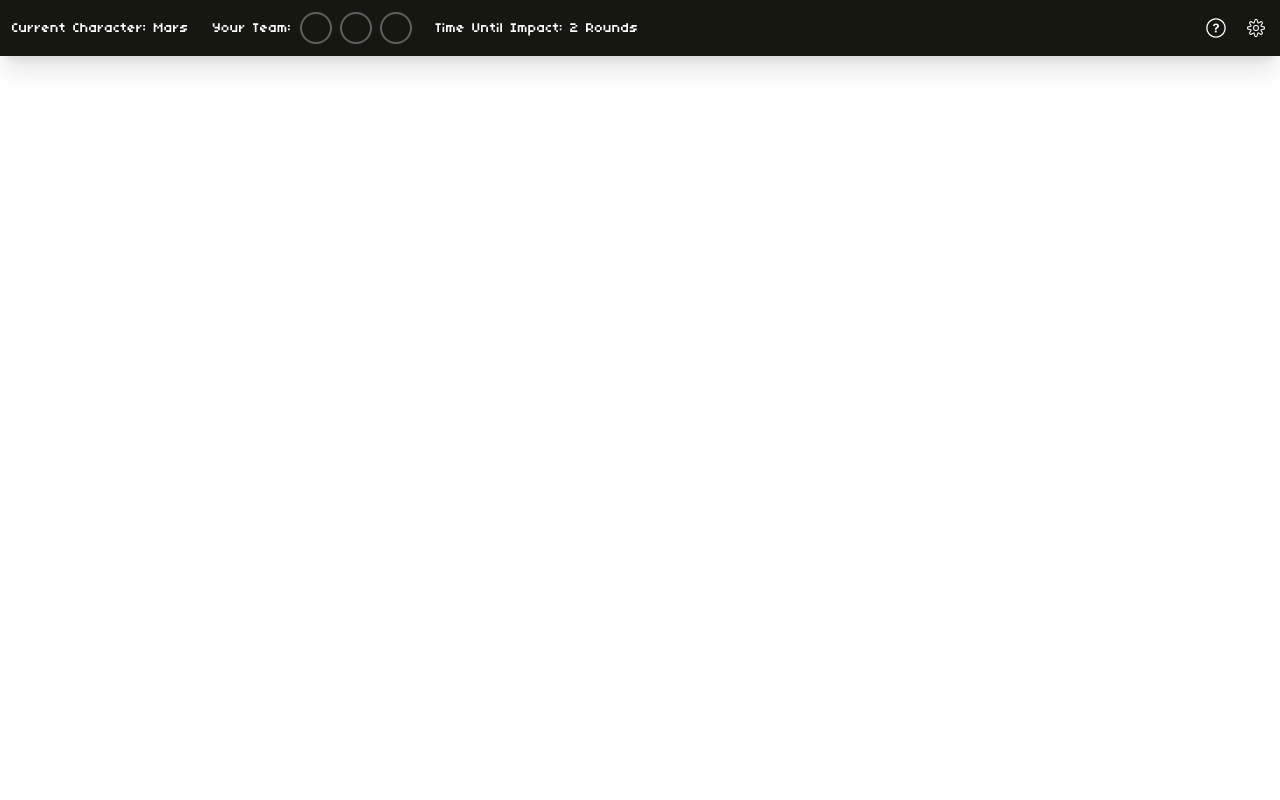
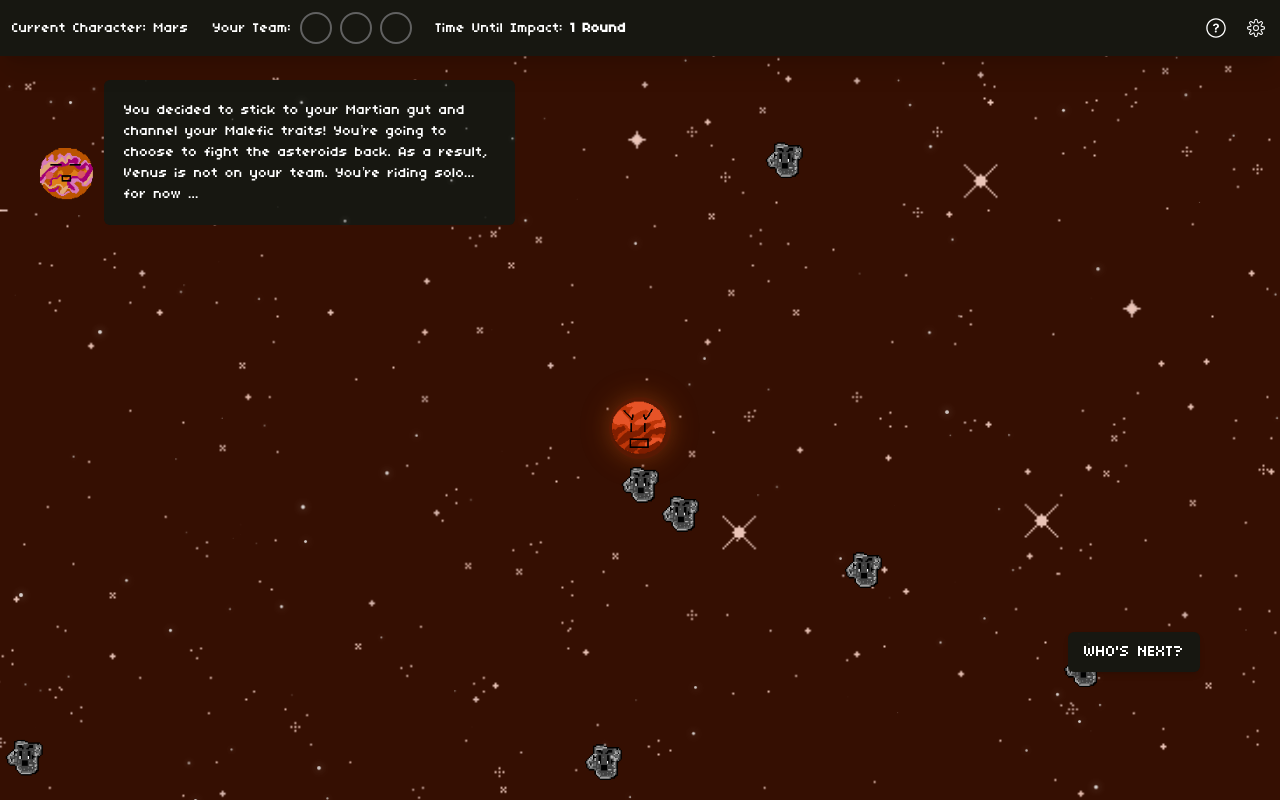
Before and after one commit to danyabaron/cosmic-crossroads, a React (Create React App) app: page /stick-mars-1 in a window 1280 px wide. Built offline with nearby package versions, Linux system fonts and the light colour scheme.

Commit message:
fixed status bar logic with round number

```diff
--- a/src/App.js
+++ b/src/App.js
@@ -16,6 +16,8 @@ import MarsVenusJupiterEnding from './Components/MarsPathComponents/MarsEndings/
 import ParticleBackground from './Components/ParticleBackground.js';
 import { gsap } from 'gsap';
 import { ScrollToPlugin } from 'gsap/ScrollToPlugin';
+import ChooseVenusDecision1 from './Components/MarsPathComponents/MarsPathComponents1/ChooseVenusDecision1.js';
+import StickMarsDecision1 from './Components/MarsPathComponents/MarsPathComponents1/StickMarsDecision1.js';
 
 // Register the plugin with GSAP
 gsap.registerPlugin(ScrollToPlugin);
@@ -26,17 +28,7 @@ function App() {
 
       // state for characters for status bar team
       const [characters, setCharacters] = useState([]);
-      const [roundsUntilImpact, setRoundsUntilImpact] = useState(2); // state for round numbers in status bar
 
-
-      // decreases the round number in status bar
-      const advanceRound = useCallback(() => {
-        setRoundsUntilImpact(prev => {
-          if (prev <= 0) return 0; // Never go below 0
-          console.log(`Decrementing rounds from ${prev} to ${prev - 1}`);
-          return prev - 1; // Only -1 allowed
-        });
-      }, []);
 
       // Function to add characters to the team (already modified in Home.js)
       const addCharacter = (character) => {
@@ -78,10 +70,10 @@ function App() {
       return (
         <Router>
 
-          {/* <div id="star-container" className="fixed z-10 top-0 left-0 w-full h-full pointer-events-none"></div>
-          <ParticleBackground /> */}
+          <div id="star-container" className="fixed z-10 top-0 left-0 w-full h-full pointer-events-none"></div>
+          <ParticleBackground />
 
-          <StatusBar characters={characters} roundsUntilImpact={roundsUntilImpact} />
+          <StatusBar characters={characters} />
           <div className="App flex flex-col min-h-screen min-w-screen z-20">
 
 
@@ -102,7 +94,7 @@ function App() {
                 element={
                   <>
 
-                    <MarsGame addCharacter={addCharacter} characters={characters} advanceRound={advanceRound} roundsUntilImpact={roundsUntilImpact} />
+                    <MarsGame addCharacter={addCharacter} characters={characters} />
                   </>
                 } />
 
@@ -111,7 +103,7 @@ function App() {
                 element={
                   <>
 
-                    <MarsHorizontalVenus setScreen={() => {}} addCharacter={addCharacter}  characters={characters}/>
+                    <MarsHorizontalVenus setScreen={() => {}}  addCharacter={addCharacter}  characters={characters}/>
                   </>
 
                 }
@@ -124,16 +116,32 @@ function App() {
                     <MarsHorizontalJupiter setScreen={() => {}}
                     addCharacter={addCharacter}
                     characters={characters}
-                    advanceRound={advanceRound} />
+                    />
                   </>
 
                 }
                 />
+                <Route path="/choose-venus-1" element={
+                <>
+
+                  <ChooseVenusDecision1 characters={characters} />
+                </>
+
+                } />
+                <Route path="/stick-mars-1" element={
+                <>
+
+                  <StickMarsDecision1
+                    characters={characters}
+                  />
+                </>
+
+                } />
 
               <Route path="/mars-solo-ending" element={
                 <>
 
-                  <MarsSoloEnding characters={characters} advanceRound={advanceRound} />
+                  <MarsSoloEnding characters={characters}/>
                 </>
 
                 } />
--- a/src/Components/ButtonContainer.js
+++ b/src/Components/ButtonContainer.js
@@ -27,7 +27,8 @@ function ButtonContainer({ setScreen, buttons = [], containerStyle = '', buttonS
                         }
 
                         console.log("Setting screen:", button.screen);
-                        setScreen(button.screen);
+                        // setScreen(button.screen);
+                        button.onClick();
                     }}
                     className={`${button.style} ${buttonStyle}`}
                 >
--- a/src/Components/MarsPathComponents/MarsPathComponents1/MarsHorizontalVenus.js
+++ b/src/Components/MarsPathComponents/MarsPathComponents1/MarsHorizontalVenus.js
@@ -486,7 +486,7 @@ function MarsHorizontalVenus({ setScreen, addCharacter, characters }) {
     ];
 
     return (
-        <div className='bg-venus-bg-reg w-full min-w-screen relative pt-14 bg-center overflow-x-hidden ' id='mars-path-container'>
+        <div className='bg-venus-bg-reg w-full min-w-screen relative pt-14 bg-center overflow-x-hidden' id='venus-path-container'>
             {/* container for the venus-grotto portion at top left of screen */}
             <div className='flex flex-col w-2/3 md:w-1/2 h-fit mt-10 ml-5 gap-5 ' id='venus-grotto-container'>
                 {/* container for the top black box */}
--- a/src/Components/MarsPathComponents/MarsPathComponents1/StickMarsDecision1.js
+++ b/src/Components/MarsPathComponents/MarsPathComponents1/StickMarsDecision1.js
@@ -1,4 +1,4 @@
-import React, { useEffect, useState, useRef } from 'react';
+import React, { useEffect, useState, useRef} from 'react';
 import { useNavigate } from 'react-router-dom';
 
 import VenusMouthOpen from '../../../assets/venus-art/venus-mouth-open.png';
@@ -19,19 +19,22 @@ import { useGSAP } from '@gsap/react';
 
 function StickMarsDecision1({ setScreen, characters }) {
 
-    //    const [screen, setScreen] = useState(null);
+    // Add navigation hook
+    const navigate = useNavigate();
+
     const mainTextRef = useRef(null);
     const marsRef = useRef(null);
     const glowRef = useRef(null);
-
     const asteroidRefs = useRef([]);
-    const marsPosition = marsRef.current ? marsRef.current.getBoundingClientRect() : { left: 0, top: 0 };
 
     const buttons = [
       {
           text: "WHO'S NEXT?",
           style: "mt-8 bg-main-black text-white px-4 py-2 rounded-md shadow-md hover:bg-main-black hover:scale-105 transition duration-300 ease-in-out",
-          screen: "mars-horizontal-jupiter"
+          screen: "mars-horizontal-jupiter",
+          onClick: () => {
+              navigate("/mars-horizontal-jupiter"); // Use navigate to go to the next route
+          }
       }
     ];
 
@@ -99,21 +102,10 @@ import { useGSAP } from '@gsap/react';
 
     }, []);
 
-
-
-
-
-
-
     return (
-
-
         <div className="bg-mars-bg-reg fixed inset-0 pt-14 bg-center h-screen overflow-x-hidden overflow-y-hidden flex flex-col justify-center items-center">
-
-
             {/* MAIN TEXT WITH FADE IN EFFECT */}
             <div ref={mainTextRef} id='main-text' className='absolute z-10 left-0 flex flex-row w-fit h-fit top-20 px-6'>
-
                 <div id='venus-pic' className='mt-14'>
                     <img className="w-[80px]" src={VenusGifAnnoyed} alt="Venus Gif"/>
                 </div>
@@ -121,7 +113,6 @@ import { useGSAP } from '@gsap/react';
                     You decided to stick to your Martian gut and channel your Malefic traits! You’re going to choose to fight the asteroids back.
                     As a result, Venus is not on your team. You’re riding solo... for now ...
                 </div>
-
             </div>
 
             {/* CONTAINER FOR MARS AND VENUS IMAGERY */}
@@ -146,7 +137,6 @@ import { useGSAP } from '@gsap/react';
                 ))}
             </div>
 
-
             <div id='button-div' className='absolute right-20 bottom-32'>
                 <ButtonContainer
                     setScreen={setScreen}
@@ -155,23 +145,9 @@ import { useGSAP } from '@gsap/react';
                     containerStyle="custom-container-style"
                     buttonStyle="custom-button-style"
                 />
-
             </div>
-
-
-
-
-
-
         </div>
-
     );
-
-
-
-
 }
 
-
-
 export default StickMarsDecision1;
--- a/src/Components/StatusBar.js
+++ b/src/Components/StatusBar.js
@@ -1,4 +1,5 @@
-import React, { useEffect, useState, useRef } from 'react';
+import React, { useEffect, useState } from 'react';
+import { useLocation } from 'react-router-dom';
 import { IoIosHelpCircleOutline } from "react-icons/io";
 import { CiSettings } from "react-icons/ci";
 import MarsStaticImg from '../assets/mars-art/mars-art-official.png';
@@ -6,7 +7,8 @@ import VenusStaticImg from '../assets/venus-art/venus-default.png';
 import SaturnStaticImg from '../assets/saturn-art/saturn.png';
 import JupiterStaticImg from '../assets/jupiter-art/jupiter-art.png';
 
-function StatusBar({ characters, roundsUntilImpact}) {
+function StatusBar({ characters }) {
+    const location = useLocation();
     const characterImages = {
         Mars: MarsStaticImg,
         Venus: VenusStaticImg,
@@ -14,6 +16,29 @@ function StatusBar({ characters, roundsUntilImpact}) {
         Saturn: SaturnStaticImg,
     };
 
+    // Determine rounds based on current path
+    const getRoundsUntilImpact = () => {
+        const path = location.pathname.toLowerCase();
+
+        // Ending screens - 0 rounds
+        if (
+            path.includes('mars-solo-ending') ||
+            path.includes('mars-venus-ending') ||
+            path.includes('mars-jupiter-ending') ||
+            path.includes('mars-venus-jupiter-ending')) {
+            return 0;
+        }
+
+        // Decision 1 screens - 1 round
+        if (path.includes('stick-mars-1') || path.includes('choose-venus-1') || path.includes('mars-horizontal-jupiter')) {
+            return 1;
+        }
+
+        // Default for other screens - 2 rounds
+        return 2;
+    };
+
+    const roundsUntilImpact = getRoundsUntilImpact();
     const maxTeamSize = 3; // Maximum number of team members
 
     const [isSettingsOpen, setIsSettingsOpen] = useState(false);
@@ -23,7 +48,7 @@ function StatusBar({ characters, roundsUntilImpact}) {
     const toggleHelp = () => setIsHelpOpen(!isHelpOpen);
 
     return (
-        <nav id='status-bar' className='bg-main-black text-white flex w-full h-14 fixed top-0 shadow-xl z-10'>
+        <nav id='status-bar' className='bg-main-black text-white flex w-full h-14 fixed top-0 shadow-xl z-50'>
             {/* stats */}
             <div className='max-w-screen flex items-center w-full'>
                 <div className="flex items-center p-3 space-x-2 md:space-x-6">
@@ -59,7 +84,7 @@ function StatusBar({ characters, roundsUntilImpact}) {
                 </div>
 
                 <div className="text-xs md:text-sm flex items-center space-x-1 md:space-x-2 p-3">
-                    <span>Time Until Impact: <span
+                    <span>Time Until Impact:  <span
                         id="time-until-impact"
                         className={`transition-all duration-300 ${
                             roundsUntilImpact <= 1 ? 'text-red-400 font-bold' : 'text-white'
--- a/src/Pages/MarsPath/MarsGame.js
+++ b/src/Pages/MarsPath/MarsGame.js
@@ -33,16 +33,12 @@ gsap.registerPlugin(ScrollTrigger);
 
 
 
-function MarsGame({ addCharacter, characters, roundsUntilImpact, advanceRound }) {
+function MarsGame({ addCharacter, characters }) {
+    // Remove advanceRound and setRoundsUntilImpact related code
 
-
-
-    // variables for switching the screen state
     const navigate = useNavigate();
     const { screen: screenParam } = useParams();
-    const screen = screenParam || "mars-horizontal-venus"; // Default screen
-    const decrementedScreens = useRef(new Set());
-
+    const screen = screenParam || "mars-horizontal-venus";
 
     const screens = {
         "mars-horizontal-venus": MarsHorizontalVenus,
@@ -55,57 +51,20 @@ function MarsGame({ addCharacter, characters, roundsUntilImpact, advanceRound })
         "mars-venus-jupiter-ending": MarsVenusJupiterEnding
     };
 
-
-    // console.log("MarsGame.js: Current screen:", screen);
-    // console.log("MarsGame.js: Current characters:", characters);
-    // console.log("MarsGame.js:  AddCharacter:", addCharacter);
-
-    // console.log("MarsGame.js: Current screen:", screen);
-
-
     const ScreenComponent = screens[screen] || MarsHorizontalVenus;
 
     const switchScreen = (newScreen) => {
-        navigate(`/mars-game/${newScreen}`); // Change the URL instead of using state
+        navigate(`/mars-game/${newScreen}`);
     };
 
-
-
-
-    const screensThatDecrement = new Set([
-        'choose-venus-1',
-        'stick-mars-1',
-        'mars-solo',
-        'mars-venus',
-        'mars-jupiter',
-        'mars-venus-jupiter',
-
-        // Add other screens here
-      ]);
-
-
-      const lastDecrementedScreen = useRef(null);
-
-
-      //tracking the state of the round numbers by calculating which screen was last decreased using the advance round function defined in App.js
-
-    useEffect(() => {
-        if (screensThatDecrement.has(screen)) {
-
-
-          if (lastDecrementedScreen.current !== screen && roundsUntilImpact > 0) {
-            advanceRound();
-            lastDecrementedScreen.current = screen;
-            console.log(`Decremented at ${screen}. New rounds: ${roundsUntilImpact - 1}`);
-          }
-        }
-      }, [screen, advanceRound, roundsUntilImpact, screensThatDecrement]);
-
-
-
+    // Remove all the round tracking logic
 
     return (
-        <ScreenComponent setScreen={switchScreen} roundsUntilImpact={roundsUntilImpact} advanceRound={advanceRound} addCharacter={addCharacter} characters={characters} />
+        <ScreenComponent
+            setScreen={switchScreen}
+            addCharacter={addCharacter}
+            characters={characters}
+        />
     );
 }
 
--- a/src/Pages/MarsPath/MarsIntro.js
+++ b/src/Pages/MarsPath/MarsIntro.js
@@ -28,7 +28,7 @@ function MarsIntro({ addCharacter }) {
 
 
     return (
-        <div className="flex flex-col items-center justify-center min-h-screen bg-default-bg text-white pt-14 px-6">
+        <div className="flex flex-col  items-center justify-center min-h-screen bg-default-bg text-white pt-14 px-6">
             {/* Header */}
             <h1 className="text-5xl md:text-6xl font-bold text-red-500 text-center mb-8">
                 Mars, Defender of the Solar System
@@ -67,7 +67,7 @@ function MarsIntro({ addCharacter }) {
             {/* Enter Button */}
             <button
                 onClick={handleEnterClick}
-                className="mt-10 px-6 py-3 text-white font-semibold rounded-lg shadow-lg bg-button-blue transition-transform"
+                className="mt-10 mb-12 px-6 py-3 text-white font-semibold rounded-lg shadow-lg bg-button-blue transition-transform"
             >
                 ENTER
             </button>
```
Also changed, not shown: src/Components/MarsPathComponents/MarsPathComponents2/MarsHorizontalJupiter.js (+4 -3 lines). Lines whose indentation alone changed are shown as unchanged.
